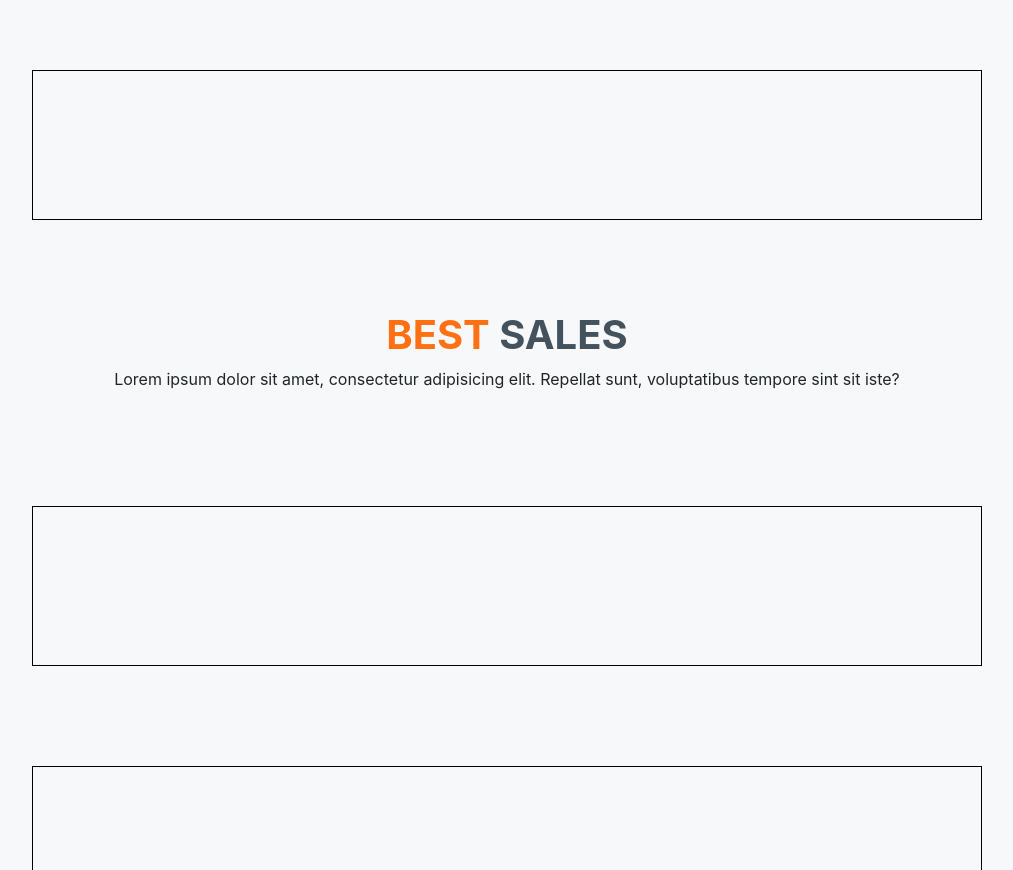
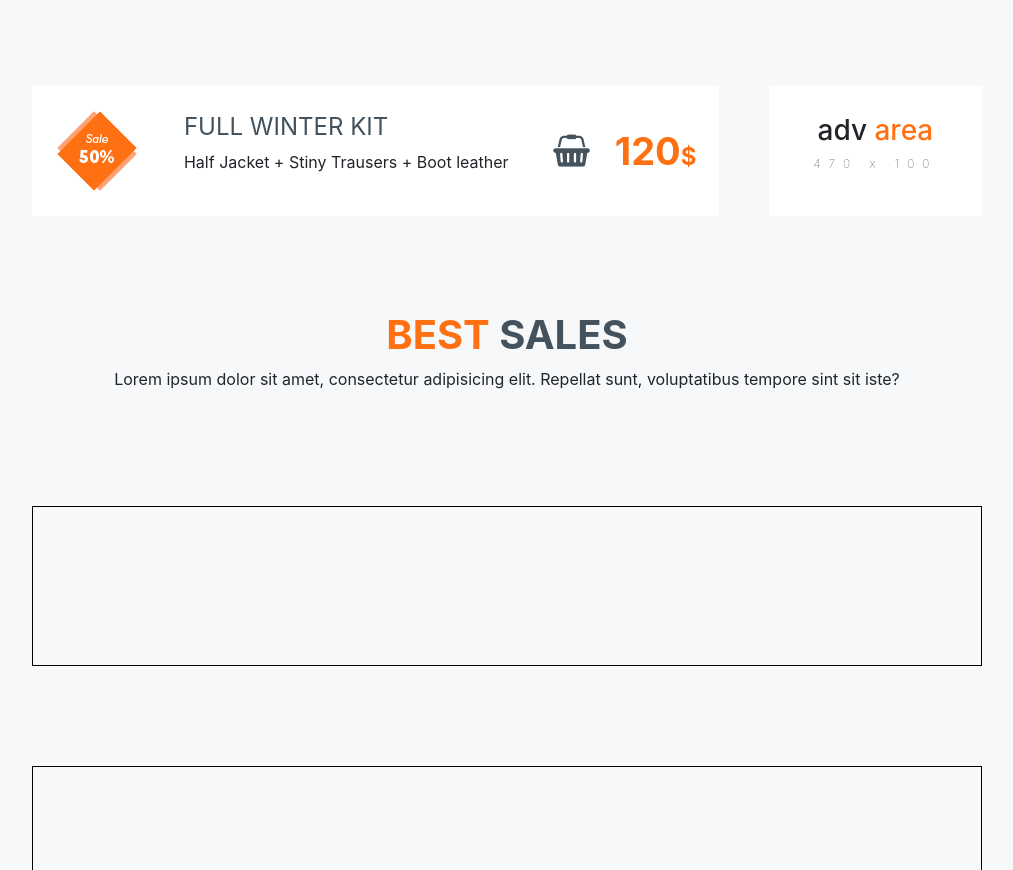
Before and after one commit to TimchSerg/Shopy_Template, a website: page public/index.html in a window 1280 px wide. Shown: the part 1623-2493 px from the top of the page, without its empty margins (133-1146 px from the left). Drawn offline with Linux system fonts and the light colour scheme.

Commit message:
create post-items

```diff
--- a/development/less/main.less
+++ b/development/less/main.less
@@ -116,9 +116,66 @@ main{
             }
         }
         .new_arrivals__footer_items{
-          border: 1px solid black;
           width: 100%;
-          height: 150px;
+          height: 130px;
+          display: flex;
+          justify-content: space-between;
+
+            .new_arrivals__footer_items___block_1{
+              background-color: white;
+              display: flex;
+              flex-grow: 3;
+              margin-right: 50px;
+              justify-content: space-around;
+              align-items: center;
+
+                img{
+
+                }
+                .block_info{
+                  h4{
+                    font-weight: 400;
+                    text-transform: uppercase;
+                    color: #43525d;
+                  }
+                }
+                .block_price{
+                  display: flex;
+
+                    i{
+                      margin-right: 25px;
+                      align-self: center;
+                      color: #43525d;
+                    }
+                    p{
+                      font-size: 38px;
+                      font-weight: bold;
+                      margin-bottom: 0;
+                      color: #ff7013;
+
+                        span{
+                          font-size: 24px;
+                          color: #ff7013;
+                        }
+                    }
+                }
+            }
+            .new_arrivals__footer_items___block_2{
+              background-color: white;
+              flex-grow: 2;
+              display: flex;
+              justify-content: center;
+              flex-direction: column;
+              align-items: center;
+                h4{
+                  font-size: 28px;
+                }
+                p{
+                  font-size: 12px;
+                  font-weight: 100;
+                  letter-spacing: 8px;
+                }
+            }
         }
         .new_arrivals__header{
           width: 100%;
--- a/public/bundle.css
+++ b/public/bundle.css
@@ -243,9 +243,57 @@ main .new_arrivals .new_arrivals__carusel_items .product_preview_item .price_ite
   color: #ff7013;
 }
 main .new_arrivals .new_arrivals__footer_items {
-  border: 1px solid black;
   width: 100%;
-  height: 150px;
+  height: 130px;
+  display: flex;
+  justify-content: space-between;
+}
+main .new_arrivals .new_arrivals__footer_items .new_arrivals__footer_items___block_1 {
+  background-color: white;
+  display: flex;
+  flex-grow: 3;
+  margin-right: 50px;
+  justify-content: space-around;
+  align-items: center;
+}
+main .new_arrivals .new_arrivals__footer_items .new_arrivals__footer_items___block_1 .block_info h4 {
+  font-weight: 400;
+  text-transform: uppercase;
+  color: #43525d;
+}
+main .new_arrivals .new_arrivals__footer_items .new_arrivals__footer_items___block_1 .block_price {
+  display: flex;
+}
+main .new_arrivals .new_arrivals__footer_items .new_arrivals__footer_items___block_1 .block_price i {
+  margin-right: 25px;
+  align-self: center;
+  color: #43525d;
+}
+main .new_arrivals .new_arrivals__footer_items .new_arrivals__footer_items___block_1 .block_price p {
+  font-size: 38px;
+  font-weight: bold;
+  margin-bottom: 0;
+  color: #ff7013;
+}
+main .new_arrivals .new_arrivals__footer_items .new_arrivals__footer_items___block_1 .block_price p span {
+  font-size: 24px;
+  color: #ff7013;
+}
+main .new_arrivals .new_arrivals__footer_items .new_arrivals__footer_items___block_2 {
+  background-color: white;
+  flex-grow: 2;
+  display: flex;
+  justify-content: center;
+  flex-direction: column;
+  align-items: center;
+}
+main .new_arrivals .new_arrivals__footer_items .new_arrivals__footer_items___block_2 h4 {
+  font-size: 28px;
+}
+main .new_arrivals .new_arrivals__footer_items .new_arrivals__footer_items___block_2 p {
+  font-size: 12px;
+  font-weight: 100;
+  letter-spacing: 8px;
 }
 main .new_arrivals .new_arrivals__header {
   width: 100%;
--- a/public/index.html
+++ b/public/index.html
@@ -107,7 +107,23 @@
             <p class="price_item">100$</p>
           </div>
         </div>
-        <div class="new_arrivals__footer_items"></div>
+        <div class="new_arrivals__footer_items">
+          <div class="new_arrivals__footer_items___block_1">
+            <img src="../img/block_sale.png" alt="">
+            <div class="block_info">
+              <h4>Full winter kit</h4>
+              <p>Half Jacket + Stiny Trausers + Boot leather</p>
+            </div>
+            <div class="block_price">
+              <i class="fa fa-shopping-basket fa-2x" aria-hidden="true"></i>
+              <p>120<span>$</span></p>
+            </div>
+          </div>
+          <div class="new_arrivals__footer_items___block_2">
+            <h4>adv <span style="color: #ff7013">area</span></h4>
+            <p>470 x 100</p>
+          </div>
+        </div>
       </section>
 
       <section class="best_sales">
```
Also changed, not shown: development/index.html (+17 -1 lines), img/block_sale.png (added).
